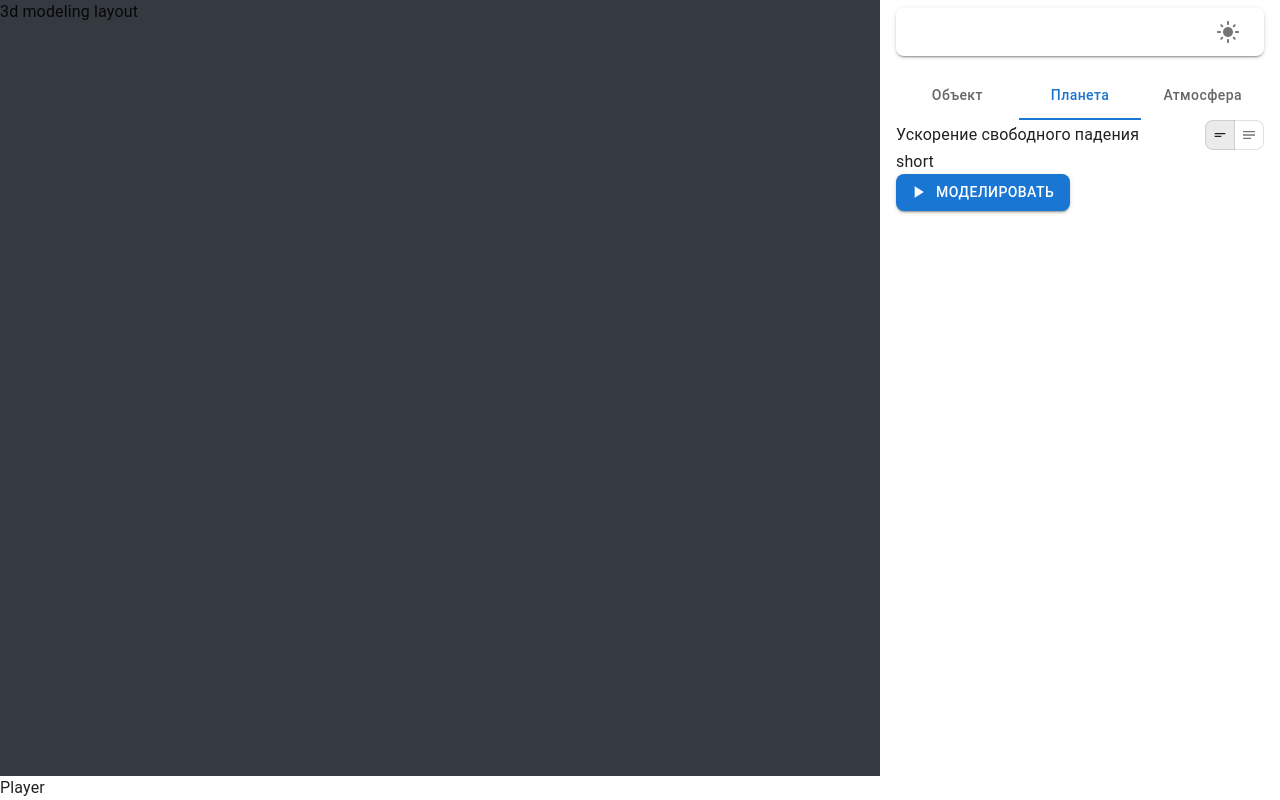
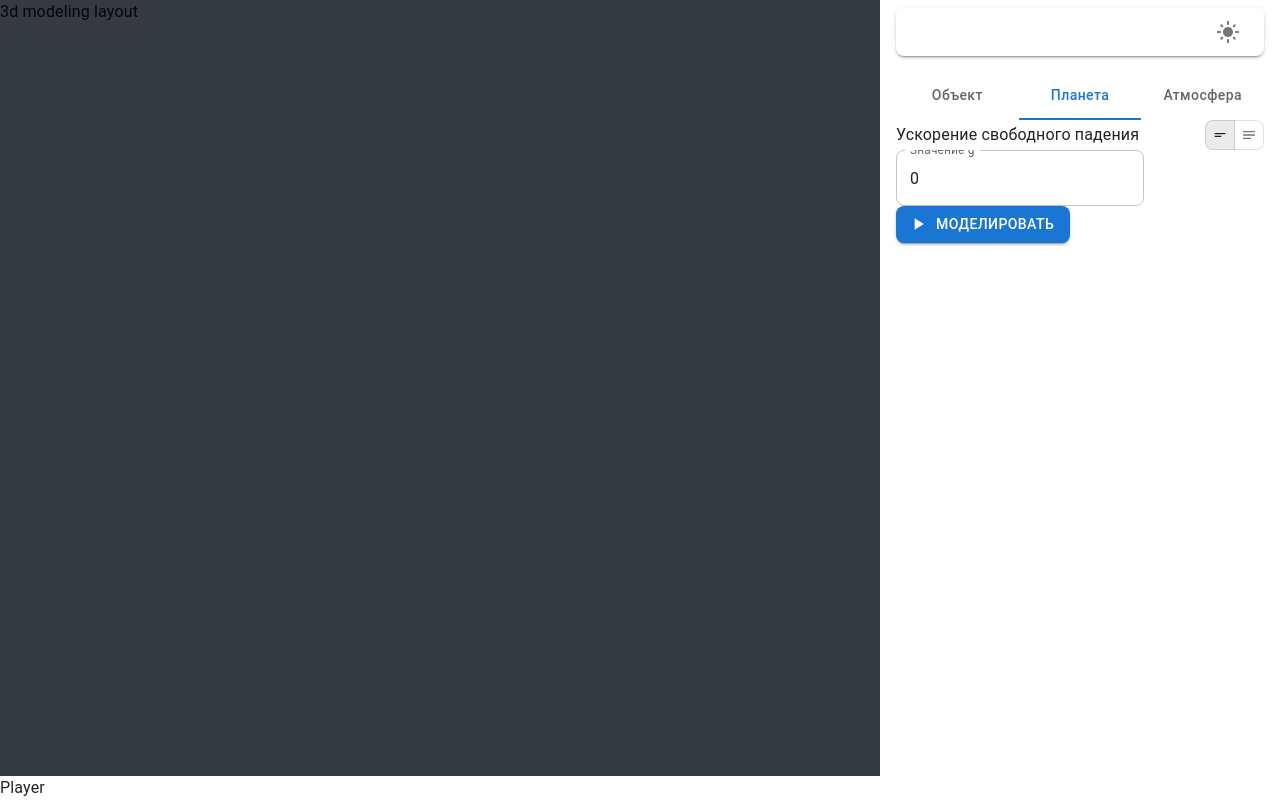
Before and after one commit to vadimshahray/meteorite-movement-in-earth-atmosphere, a React (Create React App) app: page / in a window 1280 px wide. Both pictures are taken after a click on the tab "Планета". Built offline with nearby package versions, Linux system fonts and the light colour scheme.

Commit message:
feat: add g short data view

```diff
--- /dev/null
+++ b/src/layouts/ConfigureLayout/ConfigureSections/PlanetSection/Fields/g/GShortView.tsx
@@ -0,0 +1,9 @@
+import { TextField } from '@mui/material'
+import { useSelector } from 'react-redux'
+import { selectPlanetg } from 'selectors'
+
+export const GShortView = () => {
+  const g = useSelector(selectPlanetg)
+
+  return <TextField label='Значение g' value={g} />
+}
--- a/src/layouts/ConfigureLayout/ConfigureSections/PlanetSection/Fields/g/GVariableView.tsx
+++ b/src/layouts/ConfigureLayout/ConfigureSections/PlanetSection/Fields/g/GVariableView.tsx
@@ -4,6 +4,7 @@ import { VariableView, VariableViewItem } from 'components'
 import { useDispatch, useSelector } from 'react-redux'
 import { selectPlanetgActive } from 'selectors'
 import { setPlanetg } from 'slices'
+import { GShortView } from './GShortView'
 
 export const GVariableView = () => {
   const dispatch = useDispatch<AppDispatch>()
@@ -29,7 +30,7 @@ export const GVariableView = () => {
     >
       <VariableViewItem
         name='short'
-        component={<div>short</div>}
+        component={<GShortView />}
         iconComponent={ShortText}
       />
       <VariableViewItem
```
